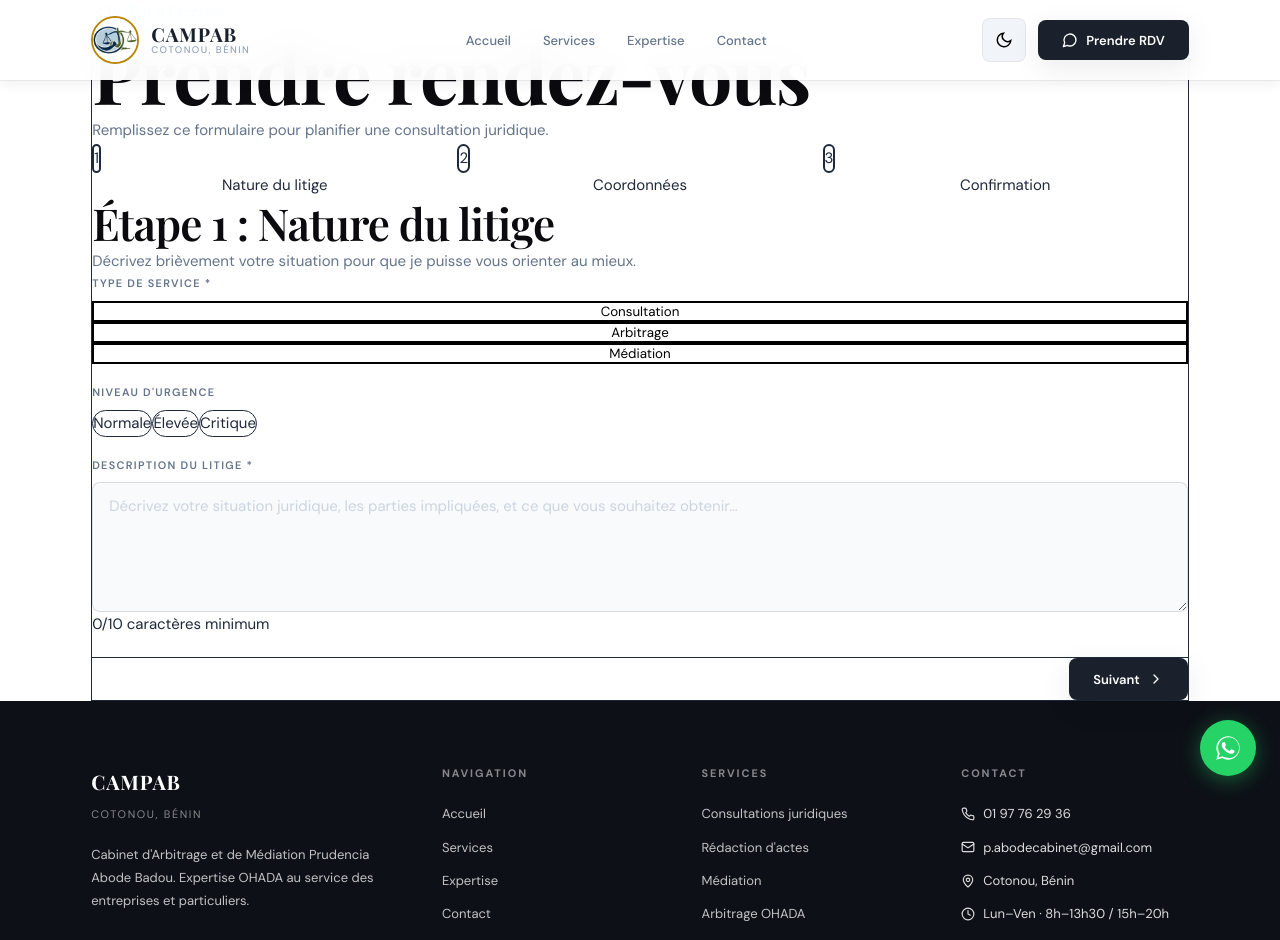
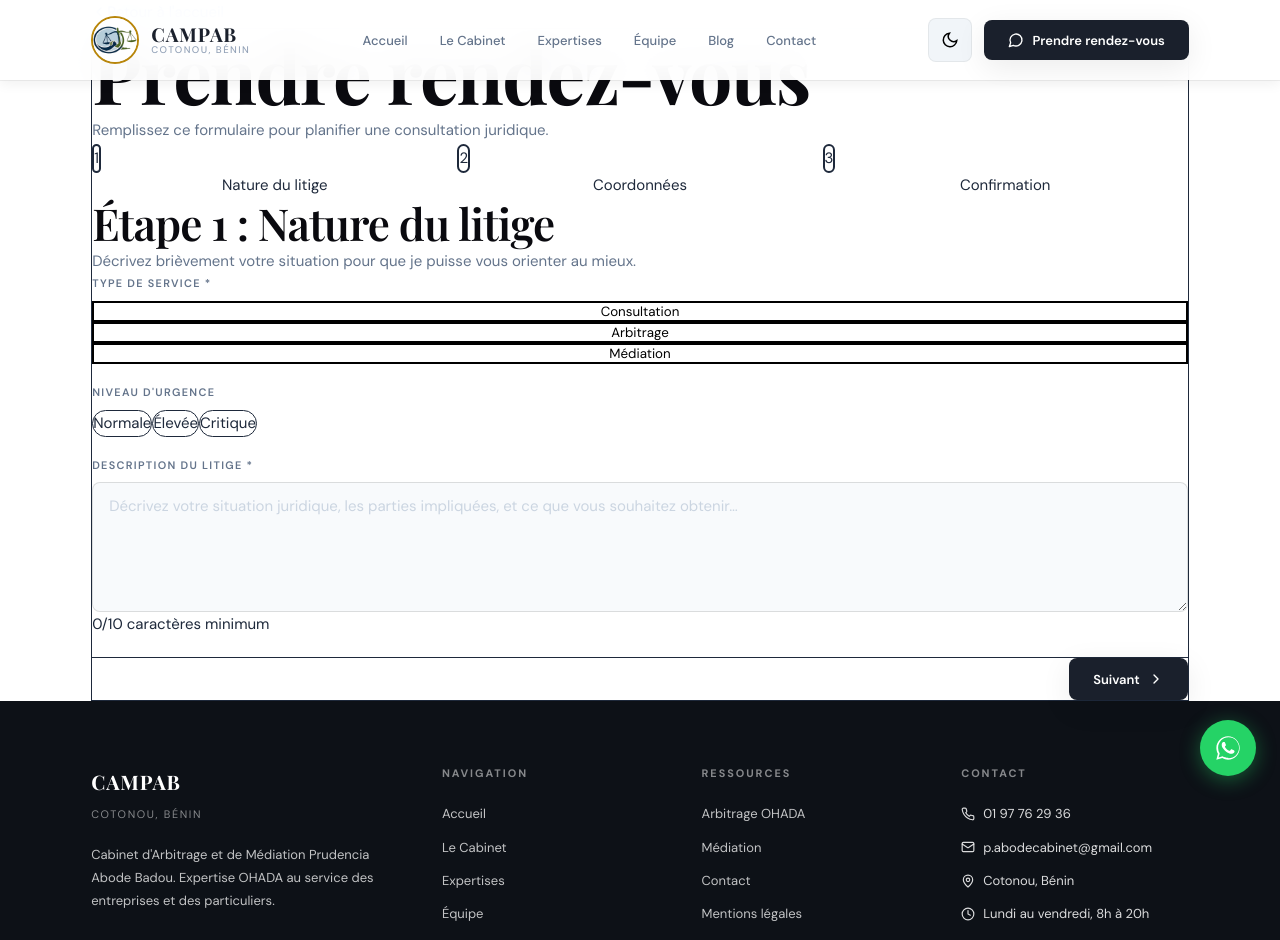
Before and after one commit to GNALO26/CAMPAB, a Next.js app in the folder frontend/: page /rdv in a window 1280 px wide. Shown: the top 940 px of the page. Built offline with nearby package versions, Linux system fonts and the light colour scheme; a web font is replaced by a local one; what @react-pdf/renderer would draw is missing.

Commit message:
feat: ajout

```diff
--- a/frontend/app/globals.css
+++ b/frontend/app/globals.css
@@ -2027,3 +2027,72 @@
     margin-bottom: 2px;
   }
 }
+/* ============================================================
+   DARK MODE INSPIRÉ DE FACEBOOK
+   ============================================================ */
+
+[data-theme="dark"] {
+  /* Facebook style : pas de noir pur, pas de blanc pur */
+  --bg: #18191A;
+  --bg-alt: #242526;
+  --bg-section: #242526;
+  --surface: #242526;
+  --surface-2: #3A3B3C;
+
+  /* Textes Facebook */
+  --text-900: #E4E6EB;
+  --text-700: #E4E6EB;
+  --text-500: #B0B3B8;
+  --text-300: #8A8D91;
+  --text-100: #4E4F50;
+
+  /* Bordures visibles en dark */
+  --border: rgba(255, 255, 255, 0.08);
+  --border-md: rgba(255, 255, 255, 0.14);
+  --border-strong: rgba(255, 255, 255, 0.22);
+
+  /* Navigation */
+  --nav-bg: rgba(24, 25, 26, 0.95);
+  --nav-border: rgba(255, 255, 255, 0.08);
+
+  /* Accent désaturé pour dark */
+  --blue: #2D88FF;
+  --blue-light: #4A9EFF;
+  --blue-pale: rgba(45, 136, 255, 0.15);
+  --blue-subtle: rgba(45, 136, 255, 0.08);
+
+  --copper: #E8B528;
+  --copper-light: #F0C64A;
+}
+
+/* En dark mode : ombres remplacées par des bordures */
+[data-theme="dark"] .card,
+[data-theme="dark"] .service-card,
+[data-theme="dark"] .contact-form-box {
+  box-shadow: none;
+  border: 1px solid var(--border-md);
+}
+
+/* En dark mode : les images décoratives sont assombries */
+[data-theme="dark"] .page-hero__video {
+  opacity: 0.25;
+  filter: saturate(0.6) brightness(0.4);
+}
+
+/* Transition fluide façon Facebook */
+html,
+body,
+.nav,
+.card,
+.service-card,
+.contact-form-box,
+.footer,
+input,
+textarea,
+select,
+button {
+  transition:
+    background-color 300ms cubic-bezier(0.4, 0, 0.2, 1),
+    color 200ms cubic-bezier(0.4, 0, 0.2, 1),
+    border-color 300ms cubic-bezier(0.4, 0, 0.2, 1);
+}
--- a/frontend/src/components/layout/Footer.tsx
+++ b/frontend/src/components/layout/Footer.tsx
@@ -1,4 +1,3 @@
-// src/components/layout/Footer.tsx
 import Link from 'next/link'
 import { Phone, Mail, MapPin, Clock } from 'lucide-react'
 
@@ -11,8 +10,8 @@
             <div className="footer__brand-name">CAMPAB</div>
             <div className="footer__brand-sub">Cotonou, Bénin</div>
             <p className="footer__brand-desc">
-              Cabinet d'Arbitrage et de Médiation Prudencia Abode Badou.
-              Expertise OHADA au service des entreprises et particuliers.
+              Cabinet d&apos;Arbitrage et de Médiation Prudencia Abode Badou.
+              Expertise OHADA au service des entreprises et des particuliers.
             </p>
           </div>
 
@@ -20,20 +19,22 @@
             <div className="footer__col-title">Navigation</div>
             <ul className="footer__links">
               <li><Link href="/" className="footer__link">Accueil</Link></li>
-              <li><Link href="/services" className="footer__link">Services</Link></li>
-              <li><Link href="/expertise" className="footer__link">Expertise</Link></li>
-              <li><Link href="/contact" className="footer__link">Contact</Link></li>
-              <li><Link href="/rdv" className="footer__link">Prendre RDV</Link></li>
+              <li><Link href="/cabinet" className="footer__link">Le Cabinet</Link></li>
+              <li><Link href="/expertises" className="footer__link">Expertises</Link></li>
+              <li><Link href="/equipe" className="footer__link">Équipe</Link></li>
+              <li><Link href="/portfolio" className="footer__link">Portfolio</Link></li>
+              <li><Link href="/blog" className="footer__link">Blog</Link></li>
             </ul>
           </div>
 
           <div>
-            <div className="footer__col-title">Services</div>
+            <div className="footer__col-title">Ressources</div>
             <ul className="footer__links">
-              <li><Link href="/services" className="footer__link">Consultations juridiques</Link></li>
-              <li><Link href="/services" className="footer__link">Rédaction d'actes</Link></li>
-              <li><Link href="/expertise" className="footer__link">Médiation</Link></li>
-              <li><Link href="/expertise" className="footer__link">Arbitrage OHADA</Link></li>
+              <li><Link href="/arbitrage" className="footer__link">Arbitrage OHADA</Link></li>
+              <li><Link href="/mediation" className="footer__link">Médiation</Link></li>
+              <li><Link href="/contact" className="footer__link">Contact</Link></li>
+              <li><Link href="/mentions-legales" className="footer__link">Mentions légales</Link></li>
+              <li><Link href="/confidentialite" className="footer__link">Confidentialité</Link></li>
             </ul>
           </div>
 
@@ -57,7 +58,7 @@
               </li>
               <li>
                 <span className="footer__link footer__contact">
-                  <Clock size={14} /> Lun–Ven · 8h–13h30 / 15h–20h
+                  <Clock size={14} /> Lundi au vendredi, 8h à 20h
                 </span>
               </li>
             </ul>
@@ -66,7 +67,7 @@
 
         <div className="footer__bottom">
           <p className="footer__copy">
-            © {new Date().getFullYear()} CAMPAB · Tous droits réservés
+            © {new Date().getFullYear()} CAMPAB. Tous droits réservés.
           </p>
           <div className="footer__legal">
             <Link href="/mentions-legales" className="footer__legal-link">
@@ -75,6 +76,9 @@
             <Link href="/confidentialite" className="footer__legal-link">
               Confidentialité
             </Link>
+            <Link href="/cgu" className="footer__legal-link">
+              Conditions d&apos;utilisation
+            </Link>
           </div>
         </div>
       </div>
--- a/frontend/src/components/layout/Header.tsx
+++ b/frontend/src/components/layout/Header.tsx
@@ -1,4 +1,3 @@
-// src/components/layout/Header.tsx
 'use client'
 
 import { useState, useEffect } from 'react'
@@ -7,6 +6,15 @@
 import { usePathname } from 'next/navigation'
 import { useTheme } from './ThemeProvider'
 import { MessageCircle } from 'lucide-react'
+
+const navItems = [
+  { href: '/', label: 'Accueil' },
+  { href: '/cabinet', label: 'Le Cabinet' },
+  { href: '/expertises', label: 'Expertises' },
+  { href: '/equipe', label: 'Équipe' },
+  { href: '/blog', label: 'Blog' },
+  { href: '/contact', label: 'Contact' },
+]
 
 export default function Header() {
   const [isOpen, setIsOpen] = useState(false)
@@ -41,7 +49,7 @@
               <div className="nav__logo-img">
                 <Image
                   src="/logo.png"
-                  alt="CAMPAB - Cabinet d'Arbitrage et de Médiation"
+                  alt="CAMPAB, Cabinet d'Arbitrage et de Médiation"
                   width={48}
                   height={48}
                   className="nav__logo-circle"
@@ -56,10 +64,16 @@
             </Link>
 
             <ul className="nav__links" role="list">
-              <li><Link href="/" className={`nav__link ${pathname === '/' ? 'is-active' : ''}`}>Accueil</Link></li>
-              <li><Link href="/services" className={`nav__link ${pathname === '/services' ? 'is-active' : ''}`}>Services</Link></li>
-              <li><Link href="/expertise" className={`nav__link ${pathname === '/expertise' ? 'is-active' : ''}`}>Expertise</Link></li>
-              <li><Link href="/contact" className={`nav__link ${pathname === '/contact' ? 'is-active' : ''}`}>Contact</Link></li>
+              {navItems.map((item) => (
+                <li key={item.href}>
+                  <Link
+                    href={item.href}
+                    className={`nav__link ${pathname === item.href ? 'is-active' : ''}`}
+                  >
+                    {item.label}
+                  </Link>
+                </li>
+              ))}
             </ul>
 
             <div className="nav__actions">
@@ -88,7 +102,7 @@
                 className="btn btn--primary btn--md hide-mobile"
                 aria-label="Prendre rendez-vous sur WhatsApp"
               >
-                <MessageCircle size={16} /> Prendre RDV
+                <MessageCircle size={16} /> Prendre rendez-vous
               </a>
               <button
                 className={`hamburger ${isOpen ? 'is-open' : ''}`}
@@ -106,10 +120,16 @@
       <div className={`mobile-menu ${isOpen ? 'is-open' : ''}`} role="dialog" aria-modal="true">
         <div className="container">
           <nav className="mobile-menu__nav">
-            <Link href="/" className="mobile-menu__link" onClick={() => setIsOpen(false)}>Accueil</Link>
-            <Link href="/services" className="mobile-menu__link" onClick={() => setIsOpen(false)}>Services</Link>
-            <Link href="/expertise" className="mobile-menu__link" onClick={() => setIsOpen(false)}>Expertise</Link>
-            <Link href="/contact" className="mobile-menu__link" onClick={() => setIsOpen(false)}>Contact</Link>
+            {navItems.map((item) => (
+              <Link
+                key={item.href}
+                href={item.href}
+                className="mobile-menu__link"
+                onClick={() => setIsOpen(false)}
+              >
+                {item.label}
+              </Link>
+            ))}
           </nav>
           <div className="mobile-menu__footer">
             <div className="mobile-menu__contact">
--- /dev/null
+++ b/frontend/tailwind.config.js
@@ -0,0 +1,79 @@
+/** @type {import('tailwindcss').Config} */
+module.exports = {
+  darkMode: ['class', '[data-theme="dark"]'],
+  content: [
+    './app/**/*.{js,ts,jsx,tsx,mdx}',
+    './src/**/*.{js,ts,jsx,tsx,mdx}',
+  ],
+  theme: {
+    container: {
+      center: true,
+      padding: '24px',
+      screens: {
+        '2xl': '1200px',
+      },
+    },
+    extend: {
+      colors: {
+        navy: {
+          DEFAULT: '#0B2942',
+          deep: '#071A2C',
+          mid: '#123F5E',
+          light: '#1F5578',
+        },
+        olive: {
+          DEFAULT: '#5A8F32',
+          light: '#6EA83E',
+          dark: '#4A7529',
+        },
+        sky: {
+          DEFAULT: '#DCECF4',
+          deep: '#C5DCE8',
+        },
+        ivory: '#F8FAF9',
+        ink: {
+          DEFAULT: '#17212B',
+          soft: '#5D6872',
+          mute: '#8B959F',
+        },
+        line: {
+          DEFAULT: '#D8E0E4',
+          strong: '#B8C4CB',
+        },
+      },
+      fontFamily: {
+        sans: ['var(--font-body)', 'Inter', 'sans-serif'],
+        serif: ['var(--font-display)', 'Cormorant Garamond', 'serif'],
+      },
+      borderRadius: {
+        card: '12px',
+        'card-sm': '8px',
+      },
+      boxShadow: {
+        soft: '0 2px 8px rgba(11, 41, 66, 0.06)',
+        card: '0 8px 24px rgba(11, 41, 66, 0.08)',
+        hover: '0 16px 48px rgba(11, 41, 66, 0.12)',
+      },
+      keyframes: {
+        fadeUp: {
+          '0%': { opacity: '0', transform: 'translateY(30px)' },
+          '100%': { opacity: '1', transform: 'translateY(0)' },
+        },
+        fadeIn: {
+          '0%': { opacity: '0' },
+          '100%': { opacity: '1' },
+        },
+        pulseGreen: {
+          '0%, 100%': { boxShadow: '0 0 0 0 rgba(34, 197, 94, 0.5)' },
+          '50%': { boxShadow: '0 0 0 6px rgba(34, 197, 94, 0)' },
+        },
+      },
+      animation: {
+        'fade-up': 'fadeUp 0.7s ease-out forwards',
+        'fade-in': 'fadeIn 0.7s ease-out forwards',
+        'pulse-green': 'pulseGreen 2s ease infinite',
+      },
+    },
+  },
+  plugins: [],
+}
```
